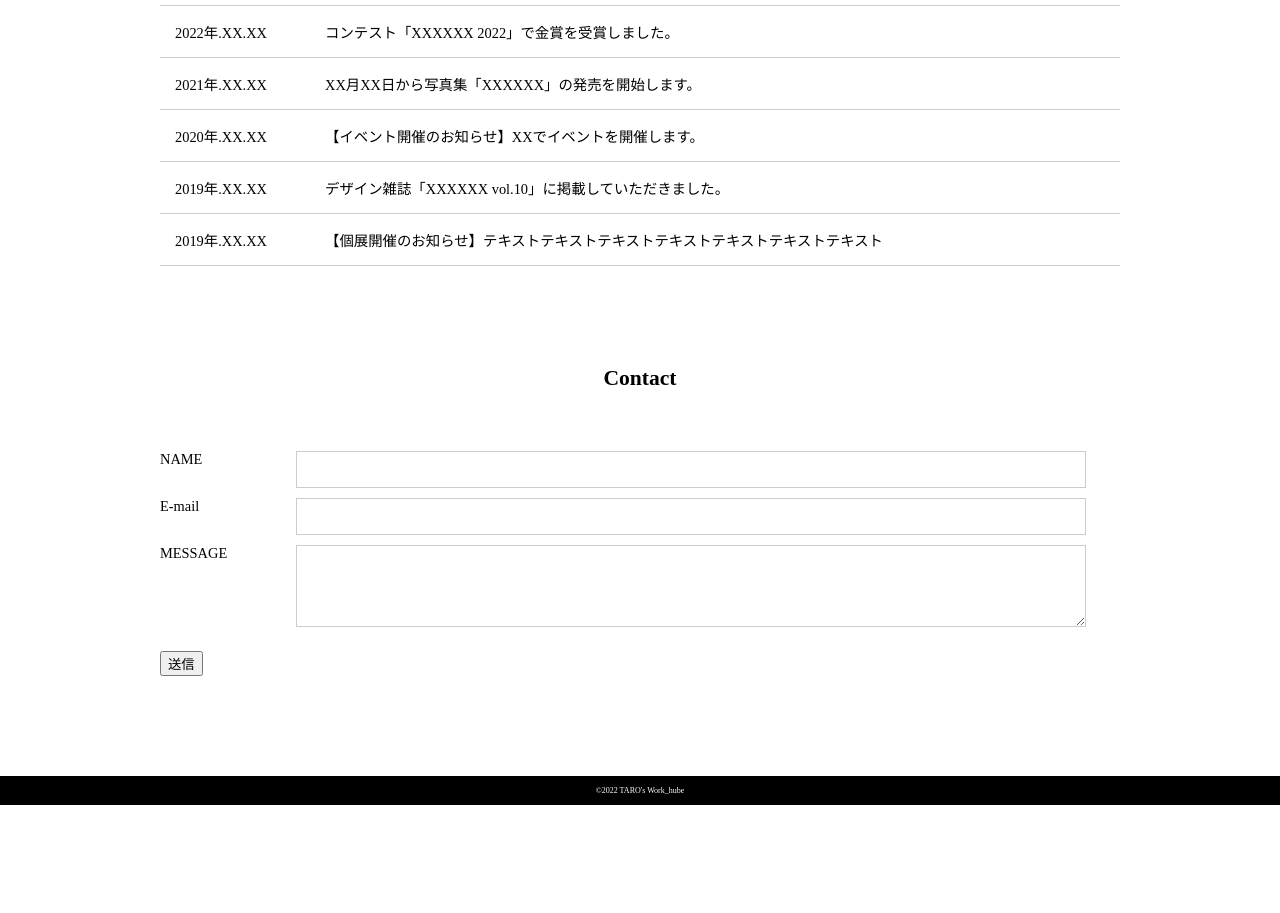
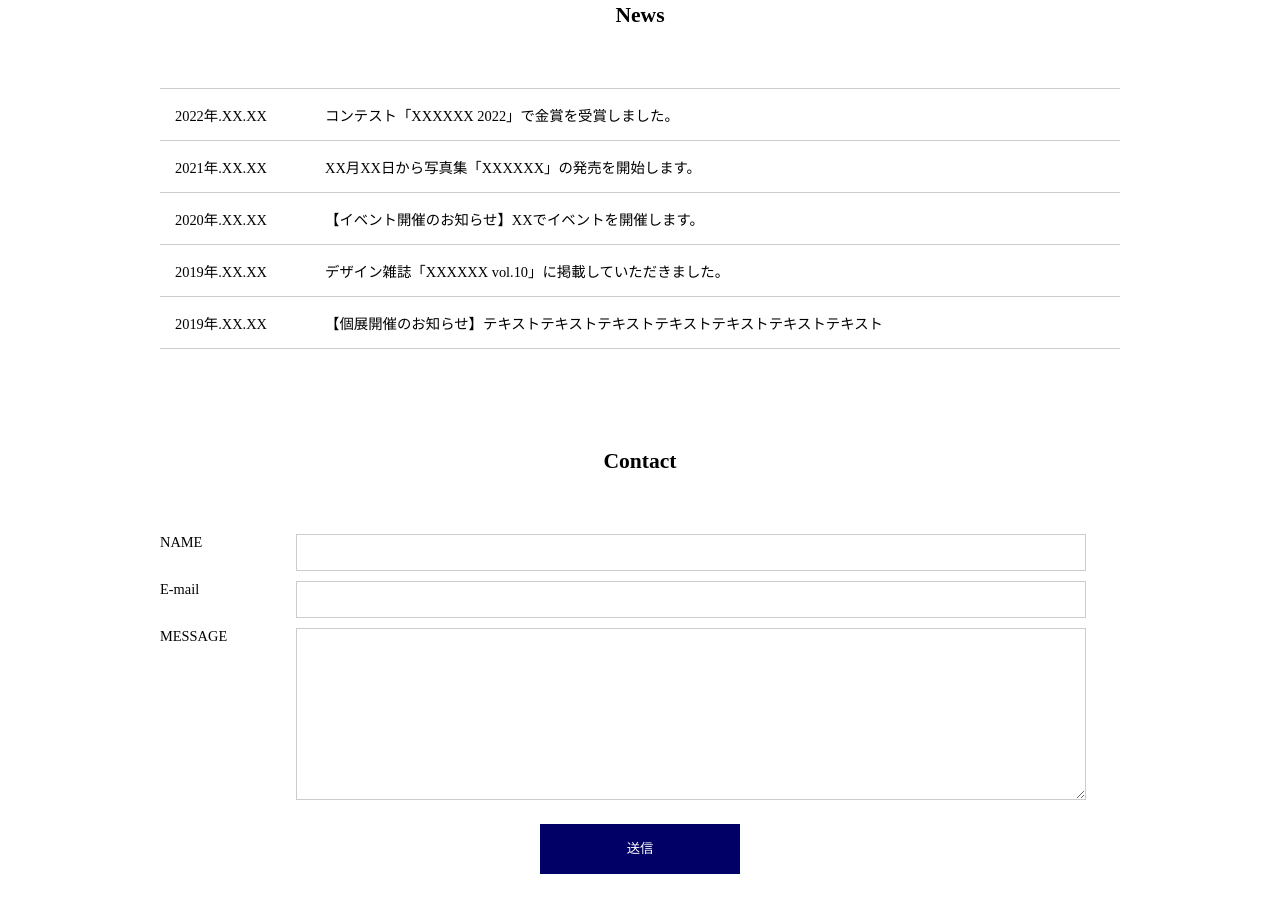
Before and after one commit to Negi-Neko/test2, a plain HTML site: page index.html in a window 1280 px wide. Shown: the part 1867-2780 px from the top of the page. Before the commit the page ends 2672 px from the top, so only its background shows below. Drawn offline with Linux system fonts and the light colour scheme.

Commit message:
Update style.css
・スマホ画面の比率でContentのレイアウトが崩れる問題を解消

```diff
--- a/css/style.css
+++ b/css/style.css
@@ -18,7 +18,7 @@ body{
 -------------------------------------------*/
 .wrapper{
   max-width:960px;
-  margin:0 auto 100px auto;
+  margin:100px auto 100px auto;
   padding:0 4%;
 }
 
@@ -30,8 +30,6 @@ body{
   display:flex;
   justify-content: space-between;
   align-items:center;
-  padding:0 10px 0 10px;
-  margin:100px auto 100px auto;
   /*wrapperのmargin設定を上書き*/
 }
 
@@ -135,10 +133,9 @@ body{
 
 /*dlをflexコンテナにした場合*/
 
-#contact dl{
+#contact dl.contact{
   display: flex;
   flex-wrap: wrap;
-  width:100%;
   margin-bottom:10px;
 }
 
@@ -157,11 +154,13 @@ body{
   width:100%;
   padding:10px;
   border: solid 1px #ccc;
+
+  /*スマホ表示でdtとddが上手く縦並びにならないのは、この辺の設定に問題がある？*/
 }
 
 #contact textarea{
-  height:60px;
-  width:80%;
+  height:150px;
+  width:100%;
   padding:10px;
 }
 
@@ -189,16 +188,15 @@ textarea{
 }
 */
 
-.bottun{
+.button{
   display:flex;
   justify-content: center;
 }
 
 
-.bottun input {
+.button input {
   width:200px;
   height:50px;
-  display       : inline-block;
   text-align    : center;      /* 文字位置   */
   cursor        : pointer;     /* カーソル   */
   padding       : 12px 12px;   /* 余白       */
@@ -209,7 +207,7 @@ textarea{
   border        : 2px solid #000066;    /* 枠の指定 */
 }
 
-.bottun input:hover{
+.button input:hover{
   box-shadow: none;/* カーソル時の影消去 */
   color: #000066;
   background: #ffffff;
@@ -268,12 +266,16 @@ textarea{
 
   #contact dl{
     flex-flow: column;
+        /*メディアクエリで「dl」に「flex-flow: column;」を指定することで、スマホでは「dt dd」が縦並びになるはずだが・・・*/
   }
 
   #contact input{
     align-items:flex-start;
     /*flex-startにしてもスマホ表示になった際にddがdtと同じ左端に寄ってくれない*/
   }
+  #contact dl.contact{
+    align-items: baseline;
+  /*この設定を加えたことで、スマホ表示時にdtとddが縦並びに揃った*/
+  }
 
-
-}
+  }
```
